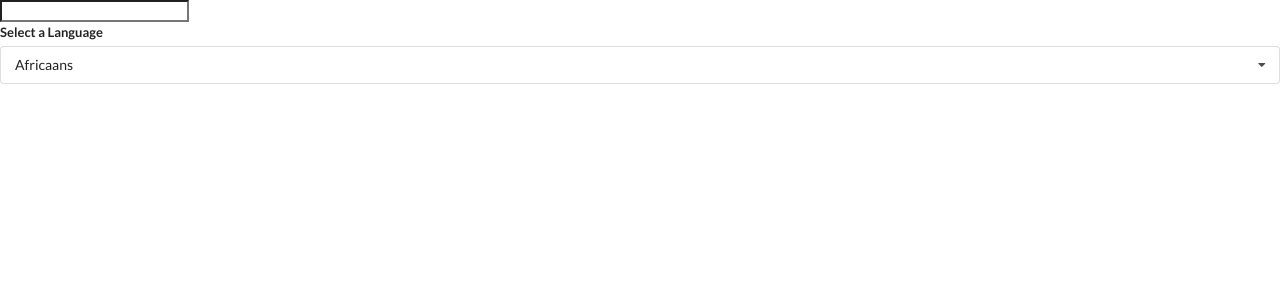
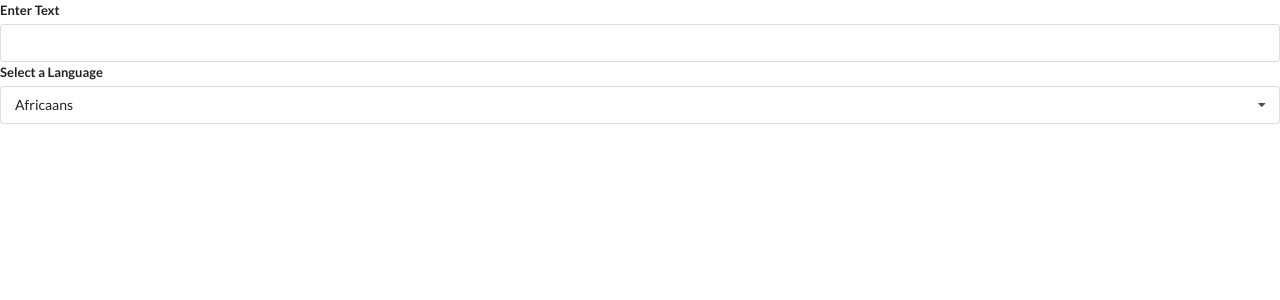
Before and after one commit to Koko-Dev/react-widgets, a React (Create React App) app: page / in a window 1280 px wide. Shown: the top 300 px of the page. Built offline with nearby package versions, Linux system fonts and the light colour scheme.

Commit message:
Translate.js: In Translate component return div, add semantic-ui styling; put input into a form div and add a label

```diff
--- a/src/components/Translate.js
+++ b/src/components/Translate.js
@@ -22,10 +22,17 @@ const Translate = () => {
 
 	return (
 		<div>
-			<input
-				type="text"
-				value={text}
-				onChange={(e) => setText(e.target.value)}/>
+			<div className="ui form">
+				<div className="field">
+					<label>Enter Text</label>
+					<input
+						type="text"
+						value={text}
+						onChange={(e) => setText(e.target.value)}/>
+				</div>
+				{/* /.field */}
+			</div>
+			{/* /.ui form */}
 
 			<Dropdown
 				label="Select a Language"
```
